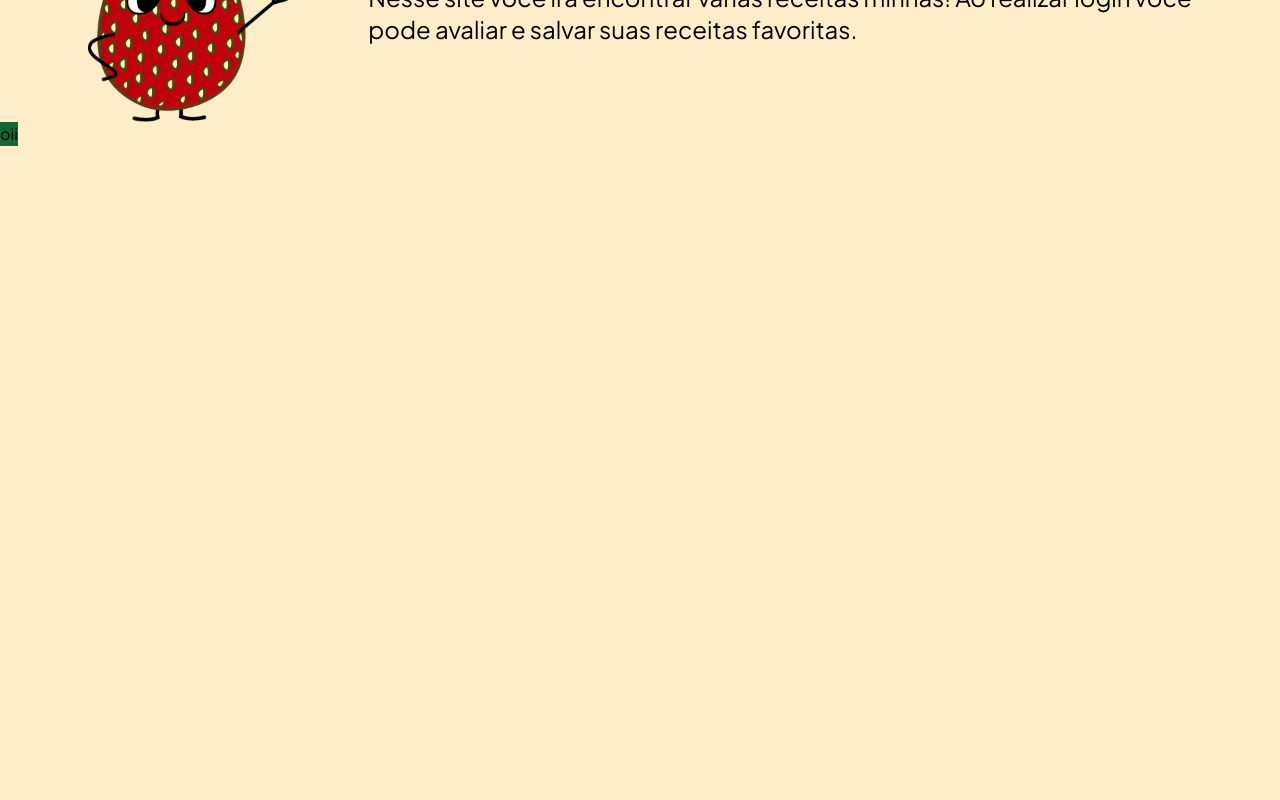
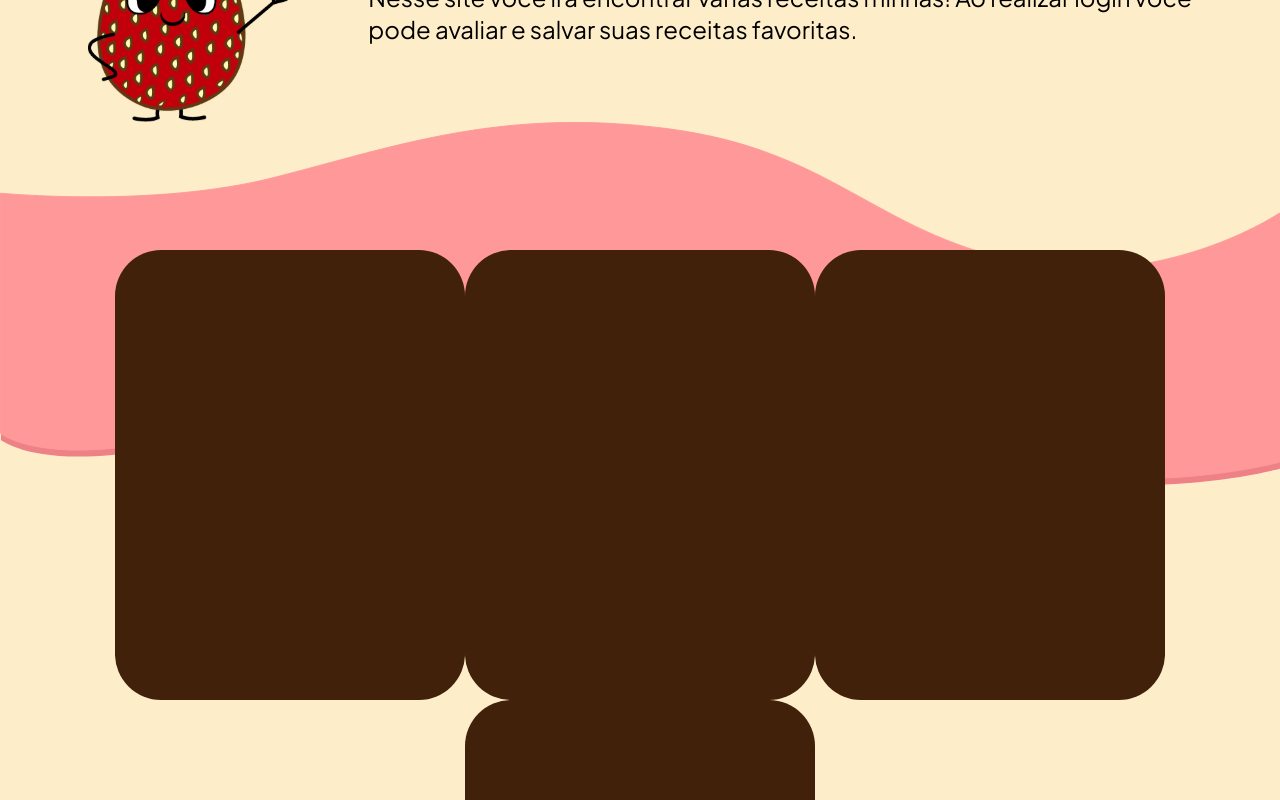
Before and after one commit to emilly-lima/murango, a Next.js app: page / in a window 1280 px wide. Shown: the part 360-1160 px from the top of the page. Before the commit the page ends 800 px from the top, so only its background shows below. Built offline with nearby package versions, Linux system fonts and the light colour scheme.

Commit message:
add background e componente receitas

```diff
--- a/app/components/mural.jsx
+++ b/app/components/mural.jsx
@@ -1,11 +1,18 @@
 "use client";
 import * as React from 'react'
 import Image from "next/image";
+import Receitas from './receitas';
 
 export default function Mural() {
     return (
-        <div className='flex flex-row max-w-full max-h-full bg-green-800'>
-            oii
+        <div className='flex relative flex-row w-full py-32 justify-center items-center space-between h-full'
+        style={{
+            backgroundImage: "url('/assets/Ativo 11.svg')",
+            width: '100%',
+            height: '100%',
+            backgroundRepeat: 'no-repeat'
+        }}>
+            <Receitas/>
         </div>
     )
 }
--- /dev/null
+++ b/app/components/receitas.jsx
@@ -0,0 +1,22 @@
+
+export default function Receitas() {
+    return (
+        <div className='flex flex-wrap space-between justify-center'>
+                <div id="card-receita">
+
+                </div>
+
+                <div id="card-receita">
+
+                </div>
+
+                <div id="card-receita">
+
+                </div>
+
+                <div id="card-receita">
+
+                </div>
+        </div>
+    )
+}
--- a/app/globals.css
+++ b/app/globals.css
@@ -13,3 +13,11 @@ body {
   background: var(--background);
   font-family: var(--font-plus-jakarta-sans);
 }
+
+#card-receita {
+  display: flex;
+  background-color: #42210B;
+  width: 350px;
+  height: 450px;
+  border-radius: 46px;
+}
```
